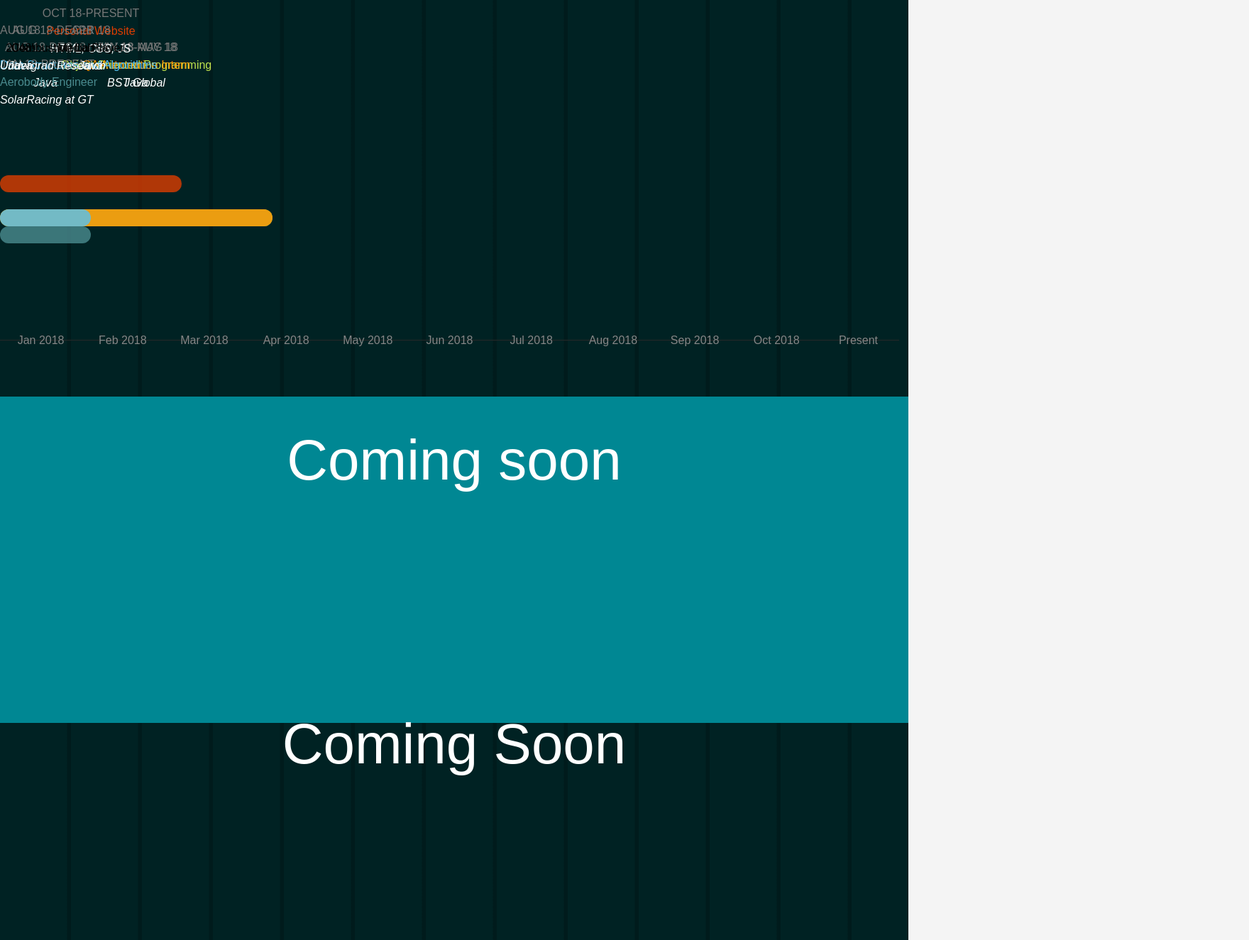
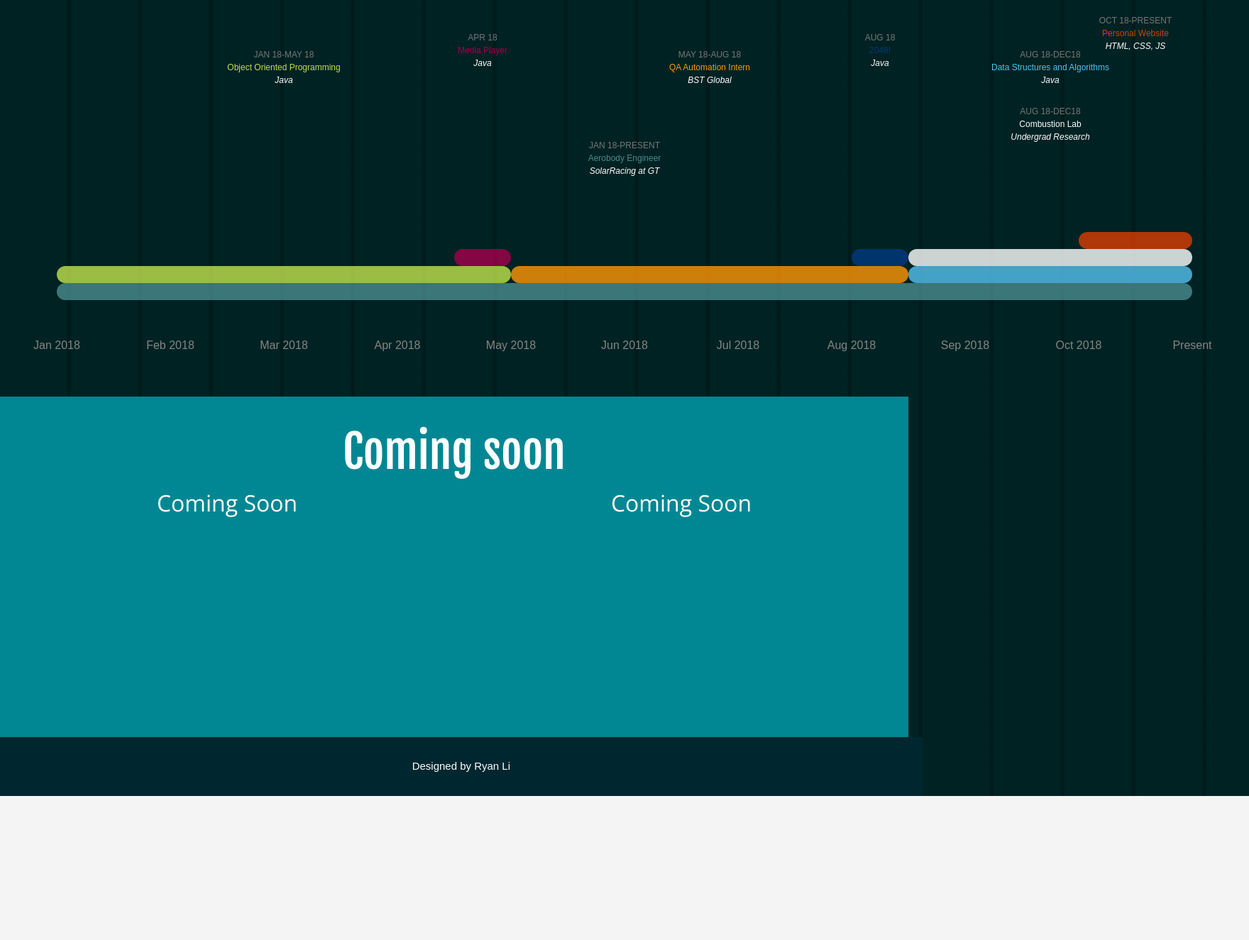
Before and after one commit to Lyon77/personal_website, a plain HTML site: page Tabs/projects.html in a window 1280 px wide. Shown: the part 241-1566 px from the top of the page at 71% size, 1760 px wide, since content can reach past the window. After the commit the page ends 1363 px from the top, so only its background shows below. Drawn offline with nearby package versions, Linux system fonts and the light colour scheme.

Commit message:
Updating files
Updating a ton of changes mainly with Default and Projects

```diff
--- a/StyleFolder/styleDefault.sass
+++ b/StyleFolder/styleDefault.sass
@@ -1,6 +1,8 @@
 /* This is the global file for which many features are defined*/
 @import url('https://fonts.googleapis.com/css?family=Kaushan+Script')
 @import url('https://fonts.googleapis.com/css?family=Yellowtail')
+@import url('https://fonts.googleapis.com/css?family=Fjalla+One')
+@import url('https://fonts.googleapis.com/css?family=Open+Sans')
 
 body
     font: 15px/1.5 Arial, Helvetica, sans-serif
@@ -23,6 +25,11 @@ body
     font-family: 'Playfair Display', serif
     font-size: 3vw
     color: #ffffff
+
+//set min font-size
+@media screen and (max-width: 1050px)
+    .title, .title2
+        font-size: 3rem
 
 ul
     margin: 0
@@ -77,7 +84,6 @@ header
 
 
         &:hover
-            //color: #0042ad
             border: 2px solid rgba(255, 255, 255, 1)
             border-radius: 5px
             transition: all 0.5s
@@ -91,16 +97,16 @@ header
 .backgroundTransparent
     background: rgba(0,100,80, 0.8)
     transition: all 0.5s
-    padding-top: 1em
-    padding-bottom: 1em
+    padding-top: 1.5em
+    padding-bottom: 1.5em
 
 //float none for list location when the size of window falls below certain level
 @media screen and (max-width: 1050px)
     header
         background: rgba(0,100,80, 0.8)
         transition: all 0.5s
-        padding-top: 1em
-        padding-bottom: 1em
+        padding-top: 1.5em
+        padding-bottom: 1.5em
 
     header .image
         margin: 0 1em
@@ -119,15 +125,37 @@ header
     .icon
         position: absolute
         right: 1.5em
-        top: 1.1em
+        top: 1.5em
 
 
     .topnav.responsive a
         float: none
         display: block
-        width: 40%
-        margin: 0.5em auto
+        width: 30%
+        margin: 0 auto
 
+
+//descriptions
+.description
+    height: 30rem
+    width: 100%
+    background: #008793
+    padding: 2em 0
+    text-align: center
+    display: block
+
+    #home
+        font-size: 5vw
+        color: #fff
+        font-family: 'Fjalla One', sans-serif
+
+    #body
+        font-size: 2rem
+        color: #fff
+        display: grid
+        grid-template-columns: 1fr 1fr
+        grid-template-rows: 20rem
+        font-family: 'Open Sans', sans-serif
 
 // footer
 footer
--- a/StyleFolder/styleHobbies.sass
+++ b/StyleFolder/styleHobbies.sass
@@ -1,7 +1,5 @@
 body
   font-family: 'Source Sans Pro',Helvetica Neue,Helvetica,Arial,sans-serif
-  font-size: 16px
-  line-height: 1.75
 
 
 #hobbyList
@@ -125,19 +123,3 @@ body
   background-position: center
   transition: filter 0.5s ease
   filter: grayscale(100%)
-
-
-//descriptions
-.description
-    height: 50vh
-    width: 100%
-    background: #008793
-    padding: 2em 0
-    text-align: center
-    display: incline-block
-
-    div
-        height: 100%
-        width: 100%
-        font-size: 5rem
-        color: #fff
--- a/StyleFolder/styleIndex.sass
+++ b/StyleFolder/styleIndex.sass
@@ -61,28 +61,30 @@ body, html
             width: 100%
             display: grid
             grid-template-columns: 1fr
-            grid-template-rows: 30em
+            grid-template-rows: 22em
             justify-items: center
             .grid2
                 width: 80%
                 display: grid
                 grid-template-columns: 1fr 1fr
-                grid-template-rows: repeat(2, 15em)
+                grid-template-rows: 18em 5em
 
                 .box
-                    border: 2px dodgerblue solid
                     div
                         display: inline-block
-                        width: 12em
-                        height: 12em
-                        border: 2px dodgerblue solid
+                        width: 15em
+                        height: 15em
                         border-radius: 50%
-                        margin-top: 1.5em
+                        background-image: url("../Pictures/icon.jpg")
+                        background-position: center
 
+                .b
+                    font-style: italic
                 .c
                     grid-column: 2 / 3
                     grid-row-start: 1
                     grid-row-end: 3
+                    text-align: left
 
 /*projects*/
 .projects
@@ -101,21 +103,24 @@ body, html
             height: 28vw
             max-width: 34em
             max-height: 34em
+            min-width: 20em
+            min-height: 20em
             padding: 1.5vw
             display: inline-block
             margin-right: auto
             margin-left: auto
             position: relative
+            transition: all 0.3s
 
             &:hover img
-                animation: makeDarker 0.5s ease-in-out forwards
+                filter: brightness(30%)
 
             &:hover div
-                animation: changeOpacity 0.5s ease-in-out forwards
+                opacity: 1
 
             img
                 height: 100%
-                transition:  all 1s
+                transition: all 1s
 
             div
                 position: absolute
@@ -124,6 +129,7 @@ body, html
                 transform: translate(-50%, -50%)
                 opacity: 0
                 color: #ffffff
+                transition: all 0.3s
 
                 #italics
                     margin: 0
@@ -149,30 +155,11 @@ body, html
                     color: #ffffff
                     border-color: #ffffff
                     text-decoration: none
+                    transition: all 0.5s
 
                     &:hover
-                        animation: link 0.3s ease-in-out forwards
-
-@keyframes makeDarker
-    0%
-        filter: brightness(100%)
-    100%
-        filter: brightness(30%)
-
-
-@keyframes link
-    0%
-        background: none
-        color: #ffffff
-    100%
-        background: #ffffff
-        color: #000000
-
-@keyframes changeOpacity
-    0%
-        opacity: 0
-    100%
-        opacity: 1
+                        background: #ffffff
+                        color: #000000
 
 /*family*/
 .family
--- a/StyleFolder/styleProjects.sass
+++ b/StyleFolder/styleProjects.sass
@@ -13,34 +13,38 @@ body
 .timeline
   text-align: center
   height: 100vh
+  position: relative
 
 
   .timelineTitle
-    padding-top: 5rem
-    font-size: 7em
+    top: 18vh
+    left: 49.5vw
+    transform: translate(-50%, -50%)
+    font-size: 6rem
     color: #ffffff
     font-weight: normal
     text-transform: uppercase
     font-family: 'Orbitron', sans-serif
-
+    position: absolute
 
 
 /* Timeline - Years */
+.timeline-events
+  white-space: nowrap
+
 .timelines-years
   position: absolute
   top: 90vh
   margin: 0
+  list-style: none
+  font-size: 0
+  padding-bottom: 5.5vh
   white-space: nowrap
-  border-top: 1px solid #282828
-  list-style: none
-  /* Fix display: inline-block spacing issue */
-  font-size: 0
 
   li
     position: relative
-    top: -1vh
     display: inline-block
-    width: 9vw
+    width: 10rem
     color: #868686
     font-size: 1rem
     line-height: 1rem
@@ -49,26 +53,32 @@ body
 /* Timeline - Events */
 .timeline-events
   position: absolute
-  top: 40vh
+  top: 45vh
+  left: 5rem
   padding: 0
   list-style: none
+  font-size: 0
   white-space: nowrap
-  /* Fix display: inline-block spacing issue */
-  font-size: 0
 
-  .timeline-event-years-1,
-  .timeline-event-years-2,
-  .timeline-event-years-3,
-  .timeline-event-years-4
-    &:hover h2, &:hover h3, &:hover h4
-      font-size: 1.3rem
+  li
+    &:hover
       cursor: pointer
 
+    div
+      position: absolute
+      left: 50%
+      transform: translate(-50%, -50%)
+
+      &:hover h2, &:hover h3, &:hover h4
+        font-size: 1rem
+
+    .lower
+      top: 13vh
+
   h2, h3, h4
-    margin: 0 0 1px 0
+    margin: 0
     font-weight: normal
-    font-size: 1rem
-
+    font-size: 0.75rem
 
   h2
     color: #777
@@ -87,11 +97,29 @@ body
     &:before
       position: absolute
       left: 0
-      top: 30vh
+      top: 35vh
       height: 3vh
       border-radius: 2vh
       opacity: 0.8
       content: ""
+
+  .timeline-event-years-2
+    left: 40rem
+
+  .timeline-event-years-3
+    left: 75rem
+
+  .timeline-event-years-4
+    left: 90rem
+
+  .timeline-event-years-6
+    left: 35rem
+
+  .timeline-event-years-7
+    left: 70rem
+
+  .timeline-event-years-8
+    left: 75rem
 
   .level2
     top: -3vh
@@ -147,54 +175,77 @@ body
 .timeline-events li:nth-child(5) h3
   color: #4a8b8f
 
+/* Redish Pink */
+.timeline-events li:nth-child(6):before
+  background: #a3004c
+
+
+.timeline-events li:nth-child(6) h3
+  color: #a3004c
+
+/* Blue */
+.timeline-events li:nth-child(7):before
+  background: #00397f
+
+
+.timeline-events li:nth-child(7) h3
+  color: #00397f
+
+/* Blue */
+.timeline-events li:nth-child(8):before
+  background: #ffffff
+
+
+.timeline-events li:nth-child(8) h3
+  color: #ffffff
+
 
 /* Timeline - Events - Grid */
-
-/* X years */
 .timeline-event-years-1,
 .timeline-event-years-1:before
-  width: 30vw
+  width: 40rem
 
-/* X years */
 .timeline-event-years-2,
 .timeline-event-years-2:before
-  width: 30vw
+  width: 35rem
 
 
-/* X years */
 .timeline-event-years-3,
 .timeline-event-years-3:before
-  width: 10vw
+  width: 25rem
 
 
-/* X years */
 .timeline-event-years-4,
 .timeline-event-years-4:before
-  width: 20vw
+  width: 10rem
 
 
-/* X years */
 .timeline-event-years-5,
 .timeline-event-years-5:before
-  width: 10vw
+  width: 100rem
 
 
-/* X years */
 .timeline-event-years-6,
 .timeline-event-years-6:before
-  width: 20vw
+  width: 5rem
 
-//descriptions
+.timeline-event-years-7,
+.timeline-event-years-7:before
+  width: 5rem
+
+.timeline-event-years-8,
+.timeline-event-years-8:before
+  width: 25rem
+
+
+//description
 .description
-    height: 50vh
-    width: 100%
-    background: #008793
-    padding: 2em 0
-    text-align: center
-    display: incline-block
+  position: absolute
+  left: 25%
+  width: 100%
 
-    div
-        height: 100%
-        width: 100%
-        font-size: 5rem
-        color: #fff
+// //footer
+footer
+  position: absolute
+  width: 96.85%
+  top: 30rem
```
Also changed, not shown: StyleFolder/styleDefault.css, StyleFolder/styleHobbies.css, StyleFolder/styleIndex.css, StyleFolder/styleProjects.css, 4 other files.
